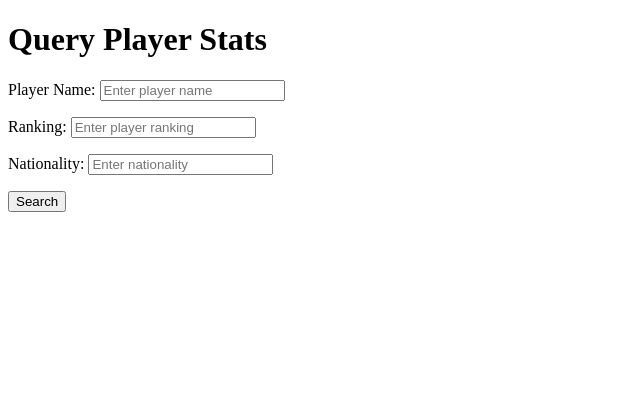
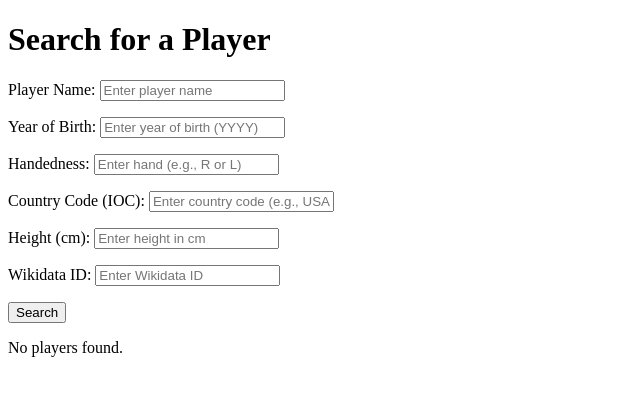
Before and after one commit to ryanmuenker/django-tennis-website, a Django app: page /players/query/ in a window 1280 px wide. Shown: the top 396 px of the page, without its empty margins (0-640 px from the left). Run offline with Django 5.2, Linux system fonts and the light colour scheme; parts of the project's set-up code (start-up, migrations or seed data) failed here and were passed over.

Commit message:
finally fixed basic

```diff
--- a/matches/models.py
+++ b/matches/models.py
@@ -2,7 +2,7 @@ from django.db import models
 
 class Match(models.Model):
     player = models.ForeignKey(
-        'players.AtpPlayer',  # String reference to avoid circular import
+        'players.AtpPlayers',  # String reference to avoid circular import
         on_delete=models.CASCADE,
         related_name="matches"
     )
--- a/players/admin.py
+++ b/players/admin.py
@@ -1,7 +1,7 @@
 from django.contrib import admin
-from .models import AtpPlayers
+from players.models import AtpPlayers
 
 class PlayerAdmin(admin.ModelAdmin):
-    list_display = ('name_first', 'name_last', 'ranking', 'nationality', 'age', 'height')
+    list_display = ('player_id','name_first', 'name_last', 'hand', 'dob', 'ioc', 'height','wikidata_id')
 
 admin.site.register(AtpPlayers, PlayerAdmin)
--- a/players/forms.py
+++ b/players/forms.py
@@ -7,15 +7,31 @@ class PlayerQueryForm(forms.Form):
         label='Player Name',
         widget=forms.TextInput(attrs={'placeholder': 'Enter player name'})
     )
-    ranking = forms.IntegerField(
+    dob = forms.IntegerField(
         required=False,
-        label='Ranking',
-        min_value=1,
-        widget=forms.NumberInput(attrs={'placeholder': 'Enter player ranking'})
+        label='Year of Birth',
+        widget=forms.NumberInput(attrs={'placeholder': 'Enter year of birth (YYYY)'})
     )
-    nationality = forms.CharField(
+    hand = forms.CharField(
+        max_length=1,
+        required=False,
+        label='Handedness',
+        widget=forms.TextInput(attrs={'placeholder': 'Enter hand (e.g., R or L)'})
+    )
+    ioc = forms.CharField(
+        max_length=3,
+        required=False,
+        label='Country Code (IOC)',
+        widget=forms.TextInput(attrs={'placeholder': 'Enter country code (e.g., USA, FRA)'})
+    )
+    height = forms.IntegerField(
+        required=False,
+        label='Height (cm)',
+        widget=forms.NumberInput(attrs={'placeholder': 'Enter height in cm'})
+    )
+    wikidata_id = forms.CharField(
         max_length=50,
         required=False,
-        label='Nationality',
-        widget=forms.TextInput(attrs={'placeholder': 'Enter nationality'})
+        label='Wikidata ID',
+        widget=forms.TextInput(attrs={'placeholder': 'Enter Wikidata ID'})
     )
--- a/players/views.py
+++ b/players/views.py
@@ -1,6 +1,6 @@
 from django.db.models import Q  # Import Q for complex queries
 from django.shortcuts import render
-from .models import AtpPlayer
+from players.models import AtpPlayers
 from .forms import PlayerQueryForm
 
 def query_player(request):
@@ -9,11 +9,37 @@ def query_player(request):
 
     if form.is_valid():
         name = form.cleaned_data.get("name")
+        dob = form.cleaned_data.get("dob")
+        hand = form.cleaned_data.get("hand")
+        ioc = form.cleaned_data.get("ioc")
+        height = form.cleaned_data.get("height")
+        wikidata_id = form.cleaned_data.get("wikidata_id")
+
+        # Build the query dynamically
+        query = Q()
         if name:
-            # Query both name_first and name_last fields
-            players = AtpPlayer.objects.filter(
-                Q(name_first__icontains=name) | Q(name_last__icontains=name)
-            )
-            print(players)  # Debugging output to ensure results are returned
+            # Split the name input into parts (e.g., "Carlos Alcaraz" -> ["Carlos", "Alcaraz"])
+            name_parts = name.split()
+            if len(name_parts) == 1:
+                # If only one name part, search in both name_first and name_last
+                query &= Q(name_first__icontains=name) | Q(name_last__icontains=name)
+            else:
+                # If two or more name parts, combine queries for both fields
+                first_name_query = Q(name_first__icontains=name_parts[0])
+                last_name_query = Q(name_last__icontains=name_parts[1])
+                query &= first_name_query & last_name_query
+
+        if dob:
+            query &= Q(dob=dob)
+        if hand:
+            query &= Q(hand__iexact=hand)
+        if ioc:
+            query &= Q(ioc__iexact=ioc)
+        if height:
+            query &= Q(height=height)
+        if wikidata_id:
+            query &= Q(wikidata_id__icontains=wikidata_id)
+
+        players = AtpPlayers.objects.filter(query)
 
     return render(request, "players/query_player.html", {"form": form, "players": players})
--- a/templates/players/query_player.html
+++ b/templates/players/query_player.html
@@ -1,29 +1,44 @@
 <!DOCTYPE html>
 <html>
 <head>
-    <title>Query Player Stats</title>
+    <title>Query Player</title>
 </head>
 <body>
-    <h1>Query Player Stats</h1>
+    <h1>Search for a Player</h1>
     <form method="get">
         {{ form.as_p }}
         <button type="submit">Search</button>
     </form>
 
     {% if players %}
-        <h2>Results:</h2>
-        <ul>
-        {% for player in players %}
-            <li>
-                <strong>{{ player.name }}</strong><br>
-                Ranking: {{ player.ranking }}<br>
-                Nationality: {{ player.nationality }}<br>
-                Age: {{ player.age }}<br>
-                Height: {{ player.height }} cm
-            </li>
-        {% endfor %}
-        </ul>
-    {% elif players is not None %}
+        <h2>Search Results</h2>
+        <table>
+            <thead>
+                <tr>
+                    <th>First Name</th>
+                    <th>Last Name</th>
+                    <th>Hand</th>
+                    <th>Date of Birth</th>
+                    <th>IOC (Nationality)</th>
+                    <th>Height</th>
+                    <th>Wikidata ID</th>
+                </tr>
+            </thead>
+            <tbody>
+                {% for player in players %}
+                <tr>
+                    <td>{{ player.name_first }}</td>
+                    <td>{{ player.name_last }}</td>
+                    <td>{{ player.hand }}</td>
+                    <td>{{ player.dob }}</td>
+                    <td>{{ player.ioc }}</td>
+                    <td>{{ player.height }}</td>
+                    <td>{{ player.wikidata_id }}</td>
+                </tr>
+                {% endfor %}
+            </tbody>
+        </table>
+    {% else %}
         <p>No players found.</p>
     {% endif %}
 </body>
```
Also changed, not shown: matches/admin.py (+15 -5 lines), matches/views.py (+7 -2 lines), players/models.py (+8 -9 lines), matches/migrations/0002_alter_match_options.py (added), matches/migrations/0003_alter_match_player.py (added), players/migrations/0002_atpplayers.py (added), players/migrations/0003_delete_player.py (added).
